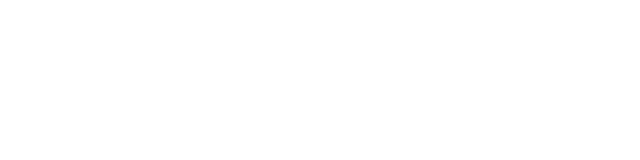
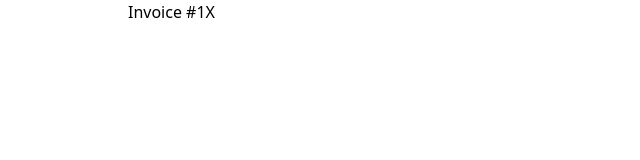
Before and after one commit to iO-Academy/2024-may-invoicing-sloth-rockets, a React (Vite) app: page /ViewInvoice/1 in a window 1280 px wide. Before the commit this address had no page. Shown: the top 160 px of the page, without its empty margins (0-640 px from the left). Built offline with nearby package versions, Linux system fonts and the light colour scheme.

Commit message:
view invoice header

```diff
--- a/src/App.jsx
+++ b/src/App.jsx
@@ -12,7 +12,7 @@
         {/* Homepage*/}
         <Route path="/" element={<InvoiceContainer />} />
         {/* ViewInvoice*/}
-        <Route path="/ViewInvoice" element={<ViewInvoice />} />
+        <Route path="/ViewInvoice/:id" element={<ViewInvoice />} />
         {/* CreateInvoice*/}
         <Route path="/CreateInvoice" element={<CreateInvoice />} />
       </Routes>
--- a/src/component/Invoice/index.jsx
+++ b/src/component/Invoice/index.jsx
@@ -1,5 +1,6 @@
 import { useEffect } from "react"
 import moment from "moment"
+import { Link } from "react-router-dom";
 
 function Invoice({invoiceTotal, invoiceStatus, clientName, invoiceId, dueDate}) {
 
@@ -7,7 +8,7 @@
     const formattedDate = date.format("DD MMMM YYYY");
 
     return (
-        <>
+        <Link to={`/ViewInvoice/${invoiceId}`}>
             <div className="p-10">
 
                 <div>
@@ -23,7 +24,7 @@
                 </div>
 
             </div>
-        </>
+        </Link>
     )
 
 }
--- /dev/null
+++ b/src/component/ViewHeader/index.jsx
@@ -0,0 +1,10 @@
+function ViewHeader({id}) {
+    return(
+        <div className="w-full p-3">
+            <span className="font-medium text-lg">Invoice #{id}</span>
+            <span className="float-right">X</span>
+        </div>
+    )
+}
+
+export default ViewHeader
--- a/src/component/ViewInvoice/index.jsx
+++ b/src/component/ViewInvoice/index.jsx
@@ -1,6 +1,11 @@
-function ViewInvoice(){
+import { useParams } from "react-router-dom"
+import ViewHeader from "../ViewHeader"
+
+function ViewInvoice({}){
+    const {id} = useParams()
     return(
         <>
+        <ViewHeader id={id}/>
         </>
     )
 }
```
